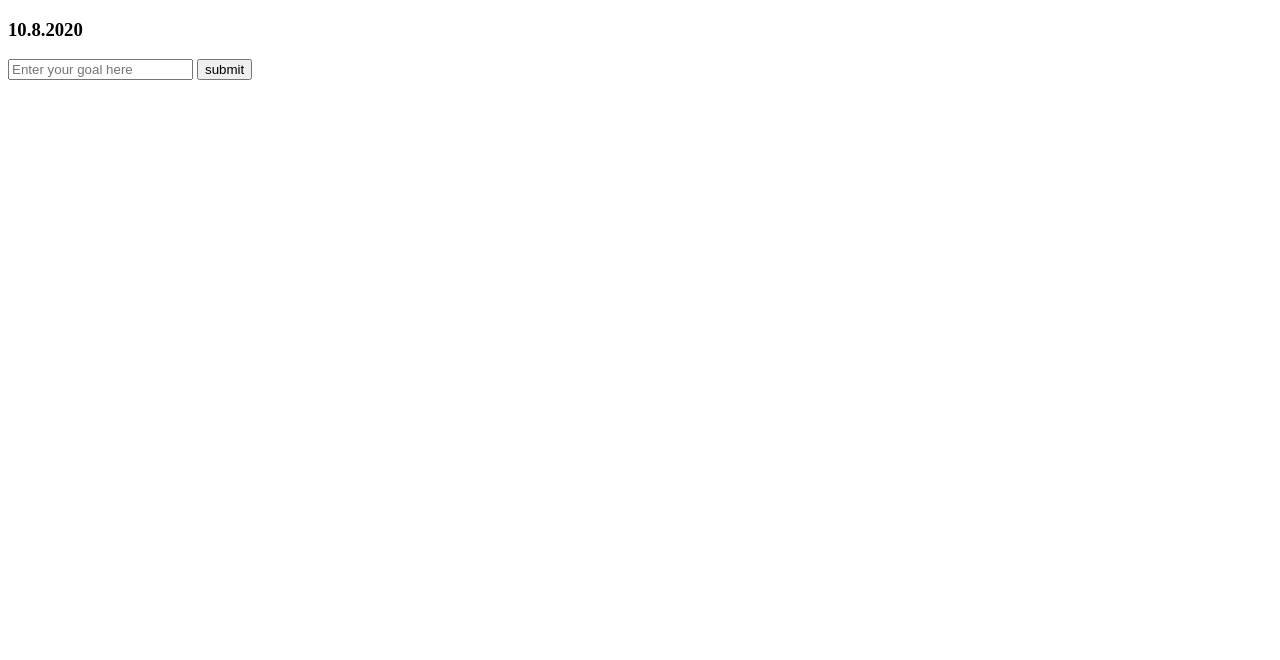
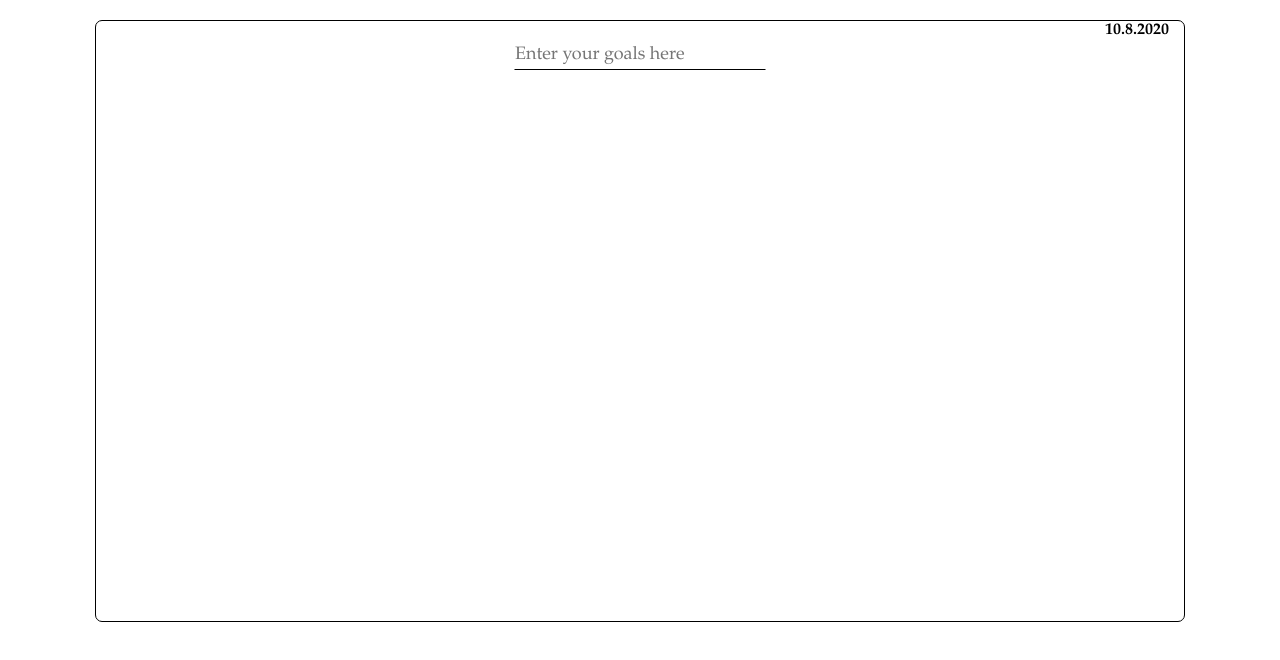
Before and after one commit to ijfg/Goal-for-Today, a plain HTML site: page index.html in a window 1280 px wide. Drawn offline with Linux system fonts and the light colour scheme.

Commit message:
Bulid horizontal scroll with displayflex centered

```diff
--- /dev/null
+++ b/css/style.css
@@ -0,0 +1,123 @@
+* {
+  margin: 0;
+  padding: 0;
+  }
+
+body {
+  font-family: "Palatino Linotype", "Book Antiqua", "Palatino", serif;
+  height: 100%;
+}
+
+.container {
+  display: flex;
+  overflow: auto;
+  flex: none;
+  /* width: 100%; */
+  flex-flow: row nowrap;
+  scroll-snap-type: x mandatory;
+  place-items: center center;
+  /* justify-content: space-evenly; */
+  /* height: 100%; */
+}
+
+/* Flex setting */
+
+.card {
+  scroll-snap-align: center;
+  flex: none;
+  width: 100vw;
+  height: 100vh;
+  display: flex;
+  justify-content: center;
+}
+
+.cardcard {
+  width: 85%;
+  height: 75%;
+  margin-left: auto;
+  margin-right: auto;
+  border: 1px solid black;
+  margin: 20px;
+  border-radius: 7px;
+}
+
+/* .red{
+  background-color: salmon;
+}
+
+.blue{
+  background-color: lightblue;
+} */
+
+.date {
+  text-align: right;
+  margin-right: 15px;;
+}
+
+.input {
+  text-align: center;
+}
+
+li {
+  margin: 20px;
+  font-size: 20px;
+}
+
+#glist {
+  text-align:left;
+  margin-top: 30px;
+}
+
+/* Grid setting */
+
+/* .card {
+  scroll-snap-align: start;
+  display: grid;
+  width: 85vw;
+  height: 80vh;
+  grid-template-areas:
+    "head"
+    "txt"
+    "foot";
+  grid-template-rows: 10% 1fr 80%;
+  border: 1px solid black;
+  margin: 20px;
+  border-radius: 7px;
+}
+
+.date {
+  grid-area: head;
+  text-align: right;
+  margin-right: 15px;;
+}
+
+.input {
+  grid-area: txt;
+  text-align: center;
+}
+
+li {
+  grid-area: foot;
+  margin: 20px;
+  font-size: 20px;
+} */
+
+/* End */
+
+#form {
+  display: flex;
+  flex-direction: row;
+  justify-content:center;
+  align-items: center;
+}
+
+
+#new {
+  font-family: "Palatino Linotype", "Book Antiqua", "Palatino", serif;
+  font-size: 18px;
+  line-height: 28px;
+  border: 1px solid transparent;
+  border-radius:0px;
+  border-bottom: 1px solid black;
+
+}
--- a/index.html
+++ b/index.html
@@ -2,22 +2,32 @@
 <html>
   <head>
     <meta charset="utf-8">
-    <meta name="viewport" content="width=device-width, initial-scale=1.0">
-    <title>Goal for Today</title>
+    <meta name="viewport" content="width=device-width, initial-scale=1">
+    <title>Goals for Today</title>
+    <link rel="stylesheet" href="css/style.css">
+    <link rel="shortcut icon" type="image/x-icon" href="binoculars-solid.svg">
   </head>
   <body>
-    <div class="holder">
-      <h3 id="date"></h3>
+    <section class="container">
+      <div class="card red">
+        <div class="cardcard">
+          <div class="date">
+            <h4 id="date"></h4>
           </div>
-    <ol id="glist"></ol>
-    <div class="holder input">
+          <div class="input">
             <form id="form" onsubmit="return false">
               <label>
-          <input id="new" type="text" name="input" placeholder="Enter your goal here">
+                <input id="new" type="text" name="input" placeholder="Enter your goals here">
               </label>
-        <button id="submit" type="submit" value="submit">submit</button>
             </form>
+            <ol id="glist"></ol>
           </div>
+        </div>
+      </div>
+      <div class="card blue">
+        <div class="cardcard"></div>
+      </div>
+    </section>
     <script src="js/app.js" type="text/javascript"></script>
   </body>
 </html>
--- a/js/app.js
+++ b/js/app.js
@@ -13,7 +13,6 @@ function setDate(){
 function checkGoals(){
   if(localStorage.getItem(idDate)){
     obj = JSON.parse(localStorage.getItem(idDate));
-    // i = obj.length;
     for (const goal of Object.values(obj)) {
       const liSet = document.createElement('li');
       liSet.textContent = goal;
@@ -25,9 +24,8 @@ function checkGoals(){
 let obj = {};
 let newGoal;
 const field = document.getElementById('new');
-// let i = 0;
 
-document.getElementById('form').addEventListener('submit', performAction);
+document.getElementById('new').addEventListener('change', performAction);
 
 function performAction(event) {
   newGoal = field.value;
@@ -38,7 +36,6 @@ function performAction(event) {
   const liCurrent = document.createElement('li');
   liCurrent.textContent = goalObj[key];
   list.appendChild(liCurrent);
-  // i += 1;
   field.value = '';
   event.preventDefault();
 };
```
Also changed, not shown: binoculars-solid.svg (added). Lines whose indentation alone changed are shown as unchanged.
